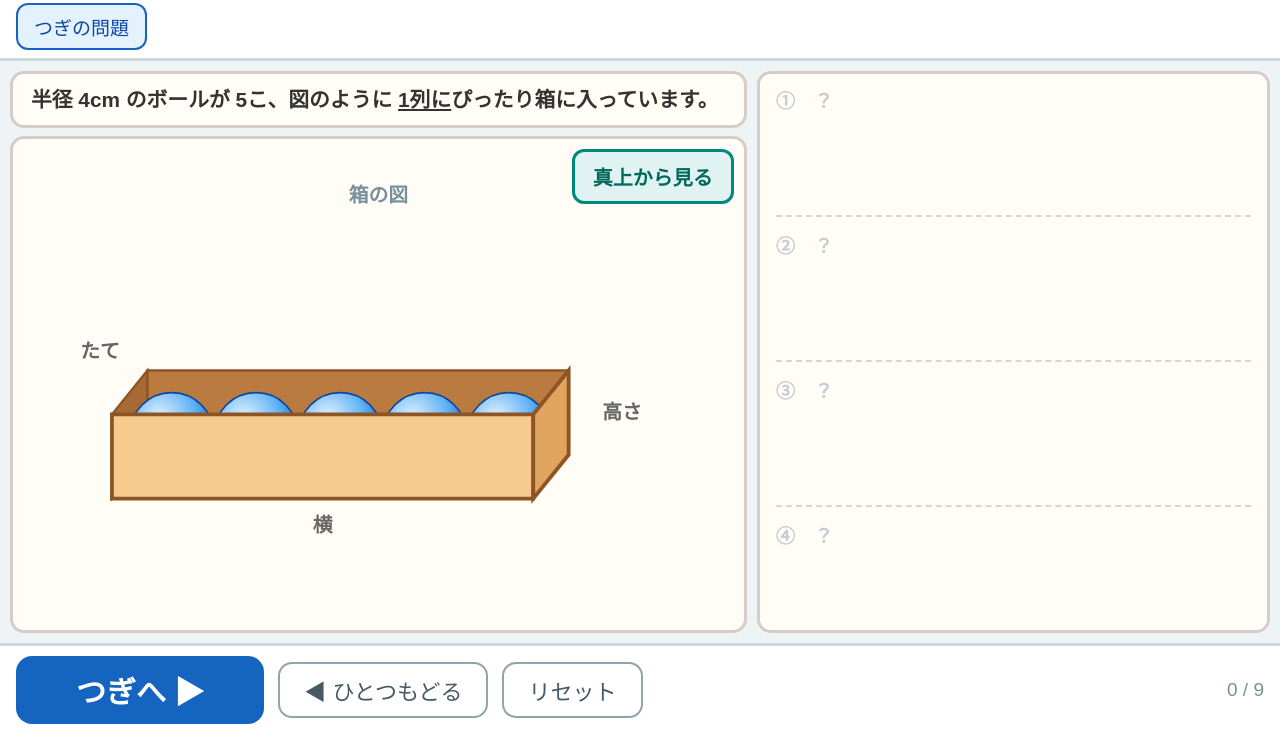
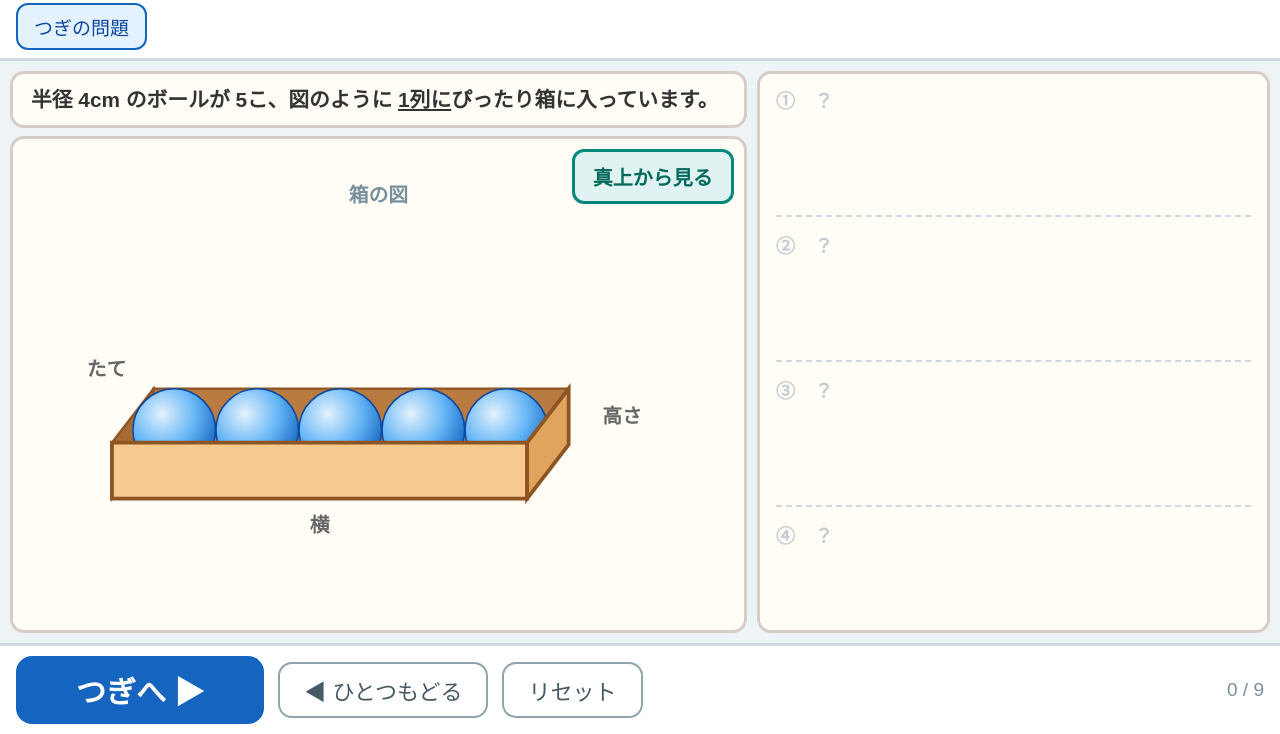
Before and after one commit to shigekoko1201-oss/tama-shikitsume, a plain HTML site: page index.html in a window 1280 px wide. Shown: the part 66-800 px from the top of the page. Drawn offline with Linux system fonts and the light colour scheme.

Commit message:
1列立体図の見た目調整(球が箱に沈んで見えるように)

```diff
--- a/index.html
+++ b/index.html
@@ -354,11 +354,18 @@ function drawBox3d(fig){
   const rv = revealed();
   const flags = rv.flags;
   const W = yoko(), Dp = tate(), Hh = d(), D = d();
-  // 奥行きの傾き。√(kx²+ky²)<1 だと奥の列が手前の列に少し重なって見え、
+  // 奥行きの傾き。√(kx²+ky²)<1 だと格子で奥の列が手前の列に重なって見え、
   // 「ぴったり接している」感が出る(1を超えると列間にすき間が見えてしまう)
-  const kx = 0.42, ky = 0.52;
+  const kx = mRows()===1 ? 0.50 : 0.42;
+  const ky = mRows()===1 ? 0.65 : 0.52;
+  // 壁の描画高さ。実寸(高さ=直径)どおりに描くと壁が球を隠して高く見えるので、
+  // 教科書の図と同じく1列は壁を低くデフォルメする。hFac > ky/2 のとき手前の壁が
+  // 球の下側に重なる(重なり割合 o = hFac - ky/2)。hFac=(1+o)/2, ky=1-o に選ぶと
+  // 球の頭が奥のふちの線とちょうど揃ったまま下側だけ o 割沈み、
+  // 「箱に入っている」立体感が出る(現在 o=0.35。高さの値は寸法線ラベルで伝える)
+  const hFac = mRows()===1 ? 0.675 : 1.0;
   const s = Math.min( 600/(W+kx*Dp), 250/(Hh+ky*Dp) );
-  const bw = W*s, bd = Dp*s, bh2 = Hh*s;
+  const bw = W*s, bd = Dp*s, bh2 = Hh*s*hFac;
   const dx = bd*kx, dy = bd*ky;
   const x0 = (960 - (bw+dx))/2 - 50;
   const y0 = 430; // 前面の底辺
```
